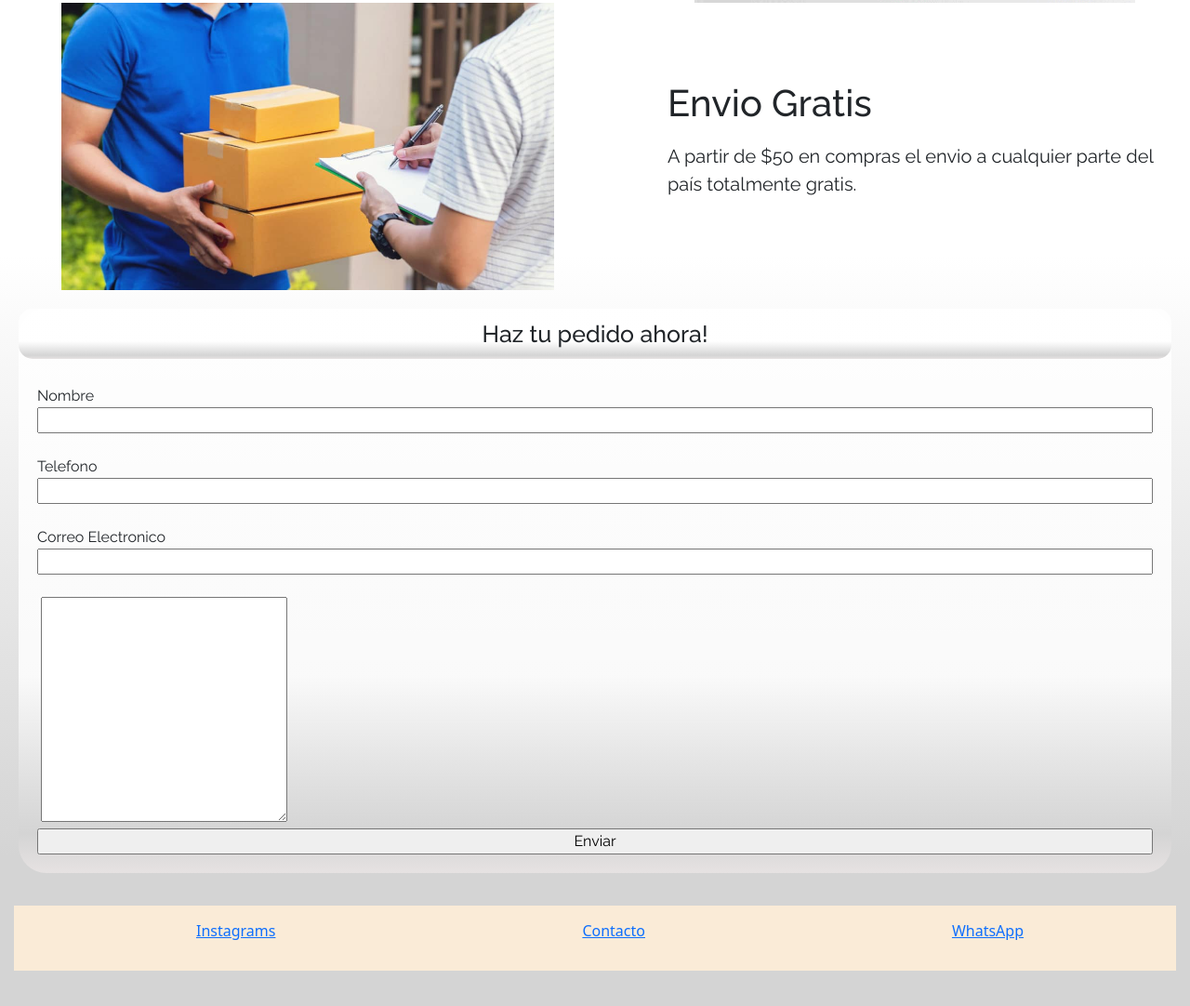
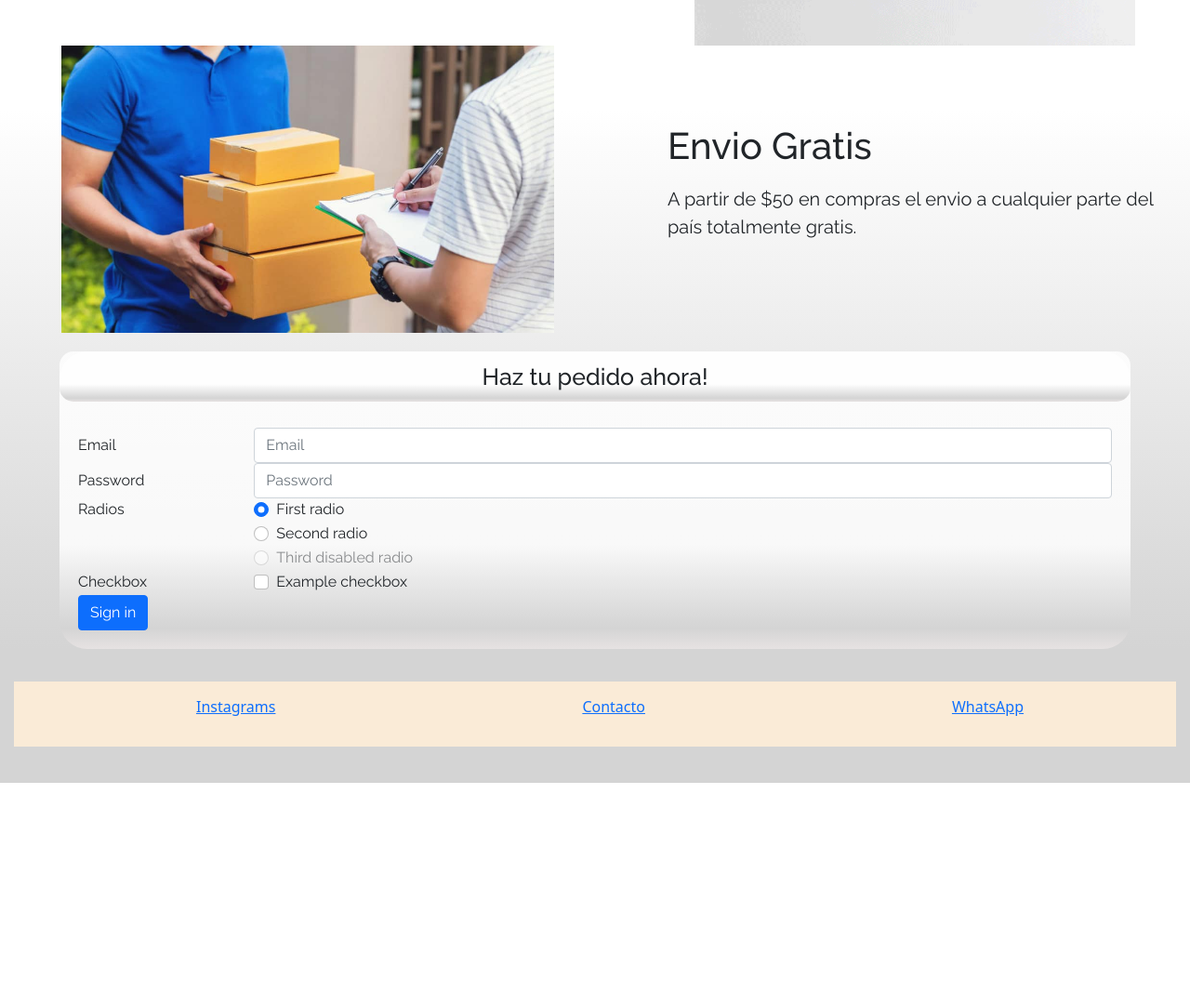
Before and after one commit to LeonRealBrito/Leon, a plain HTML site: page index.html in a window 1280 px wide. Shown: the part 1226-2308 px from the top of the page at 93% size. After the commit the page ends 2068 px from the top, so only its background shows below. Drawn offline with nearby package versions, Linux system fonts and the light colour scheme.

Commit message:
BoostrapV2

```diff
--- a/index.html
+++ b/index.html
@@ -20,10 +20,11 @@
 </head>
 <body>
     <!-- inicio nav -->
-    <nav id= "nav" class="navbar navbar-expand-lg navbar-light bg-light">
+<div id="nav">
+    <nav id= "" class="navbar navbar-expand-lg navbar-light bg-light">
         <div class="container-fluid">
             <img style="height: 55px; margin: 20px;" src="./public/logocaribbean.png" alt="">
-            <a class="navbar-brand" href="index.html"><b>Caribbean Shoppers</b></a>
+            <a style="margin: 5px;" class="navbar-brand" href="index.html"><b>Caribbean Shoppers</b></a>
             <button class="navbar-toggler" type="button" data-bs-toggle="collapse" data-bs-target="#navbarSupportedContent" aria-controls="navbarSupportedContent" aria-expanded="false" aria-label="Toggle navigation">
             <span class="navbar-toggler-icon"></span>
             </button>
@@ -69,6 +70,7 @@
             </div>
         </div>
     </nav>
+</div>
     <!-- fin de nav -->
 
     <!-- incio carrusel -->
@@ -157,41 +159,72 @@
 
     <br>
 
-    <main-bottom>
+<main-bottom class="d-flex justify-content-center">
     <div class="form-hazTuPedido">
 
             <div>
                 <h4 id="home-pedido">Haz tu pedido ahora!</h4>
             </div>
 
-            <form action="" method="" enctype="">
-
-                <label class="form-name" for="">Nombre</label>
-
-                <input type="text">
-                <br>
-
-                <label for="">Telefono</label>
-
-                <input type="number">
-                <br>
-
-                <label for="">Correo Electronico</label>
-
-                        <input type="email">
-                <br>
-
-                <div class="text-area">
-                <label for=""></label>
-
-                        <textarea name="" id="" cols="30" rows="10"></textarea>
+        <div id="form-home">
+            <form>
+                <div class="form-group row">
+                  <label for="inputEmail3" class="col-sm-2 col-form-label">Email</label>
+                  <div class="col-sm-10">
+                    <input type="email" class="form-control" id="inputEmail3" placeholder="Email">
                   </div>
-                <input type="button" value="Enviar">
+                </div>
+                <div class="form-group row">
+                  <label for="inputPassword3" class="col-sm-2 col-form-label">Password</label>
+                  <div class="col-sm-10">
+                    <input type="password" class="form-control" id="inputPassword3" placeholder="Password">
+                  </div>
+                </div>
+                <fieldset class="form-group">
+                  <div class="row">
+                    <legend class="col-form-label col-sm-2 pt-0">Radios</legend>
+                    <div class="col-sm-10">
+                      <div class="form-check">
+                        <input class="form-check-input" type="radio" name="gridRadios" id="gridRadios1" value="option1" checked>
+                        <label class="form-check-label" for="gridRadios1">
+                          First radio
+                        </label>
+                      </div>
+                      <div class="form-check">
+                        <input class="form-check-input" type="radio" name="gridRadios" id="gridRadios2" value="option2">
+                        <label class="form-check-label" for="gridRadios2">
+                          Second radio
+                        </label>
+                      </div>
+                      <div class="form-check disabled">
+                        <input class="form-check-input" type="radio" name="gridRadios" id="gridRadios3" value="option3" disabled>
+                        <label class="form-check-label" for="gridRadios3">
+                          Third disabled radio
+                        </label>
+                      </div>
+                    </div>
+                  </div>
+                </fieldset>
+                <div class="form-group row">
+                  <div class="col-sm-2">Checkbox</div>
+                  <div class="col-sm-10">
+                    <div class="form-check">
+                      <input class="form-check-input" type="checkbox" id="gridCheck1">
+                      <label class="form-check-label" for="gridCheck1">
+                        Example checkbox
+                      </label>
+                    </div>
+                  </div>
+                </div>
+                <div class="form-group row">
+                  <div class="col-sm-10">
+                    <button type="submit" class="btn btn-primary">Sign in</button>
+                  </div>
+                </div>
               </form>
-
+        </div>
     </div>
 </main-bottom>
-
     <!-- fin de main -->
 
     <!-- inicio de footer -->
@@ -206,6 +239,7 @@
         <li> <a href="">WhatsApp</a></li>
     </ul>
 </footer>
+
     <!-- fin de footer -->
 
     <!-- link js boostrap -->
--- a/main.css
+++ b/main.css
@@ -41,6 +41,7 @@ body {
 #nav {
     grid-area: nav;
 
+
 }
 
 main-left {
@@ -68,6 +69,8 @@ main-bottom {
 
 footer {
     grid-area: footer;
+
+
 }
 
 /* Fin de indicadores de grid */
@@ -77,12 +80,12 @@ footer {
 .logo {
     height: 65px;
     width: 65px;
-    padding: 5px;
+    margin: 5px;
 }
 
 #nav {
 
-    height: 65px;
+
 
     position: relative;
     position: sticky;
@@ -231,8 +234,15 @@ main-right--bottom p {
 /* fin de estilo main-right--bottom*/
 
 /* inicio estilo de main-bottom */
+main-bottom {
+    height: auto;
+    width: auto;
+
+}
 
 .form-hazTuPedido {
+
+    width: 90%;
 
     /* font style */
     font-family: 'Raleway', sans-serif;
@@ -265,13 +275,9 @@ main-right--bottom p {
 
 
 
-form {
+#form-home {
 
     padding: 20px;
-
-    /* flex-box */
-    display: flex;
-    flex-direction: column;
 }
 /* fin estilo de main-bottom */
 
@@ -299,6 +305,8 @@ footer ul {
 footer ul li {
     display: inline;
 }
+
+/* fin estilo de footer */
 
 /* inicio estilos de pagina de galeria */
 .galeria-page {
@@ -370,4 +378,5 @@ footer ul li {
     "footer footer";
     }
 
+
 }
```
Also changed, not shown: pages/galeria.html (+1 -1 lines). Lines whose indentation alone changed are shown as unchanged.
